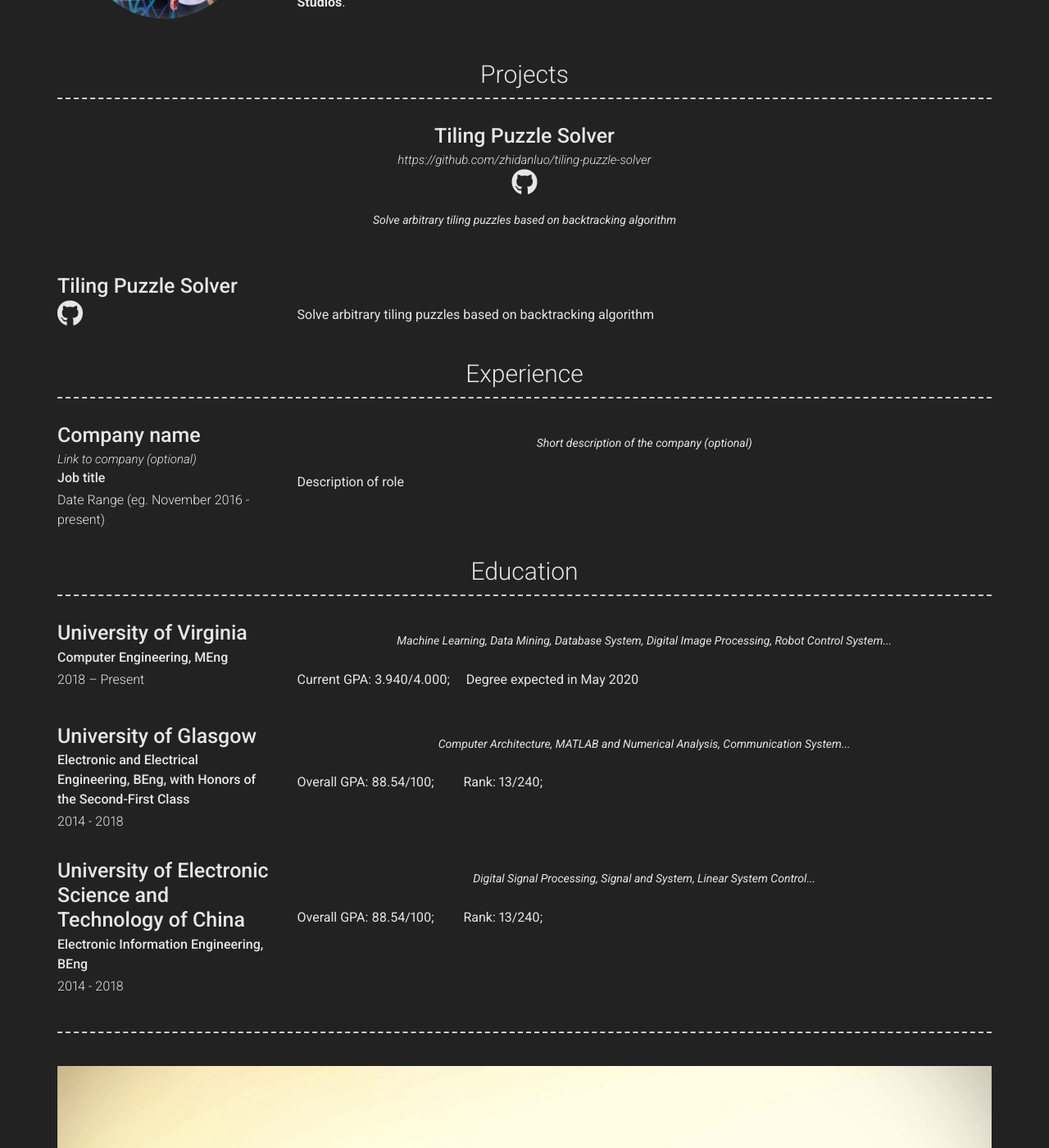
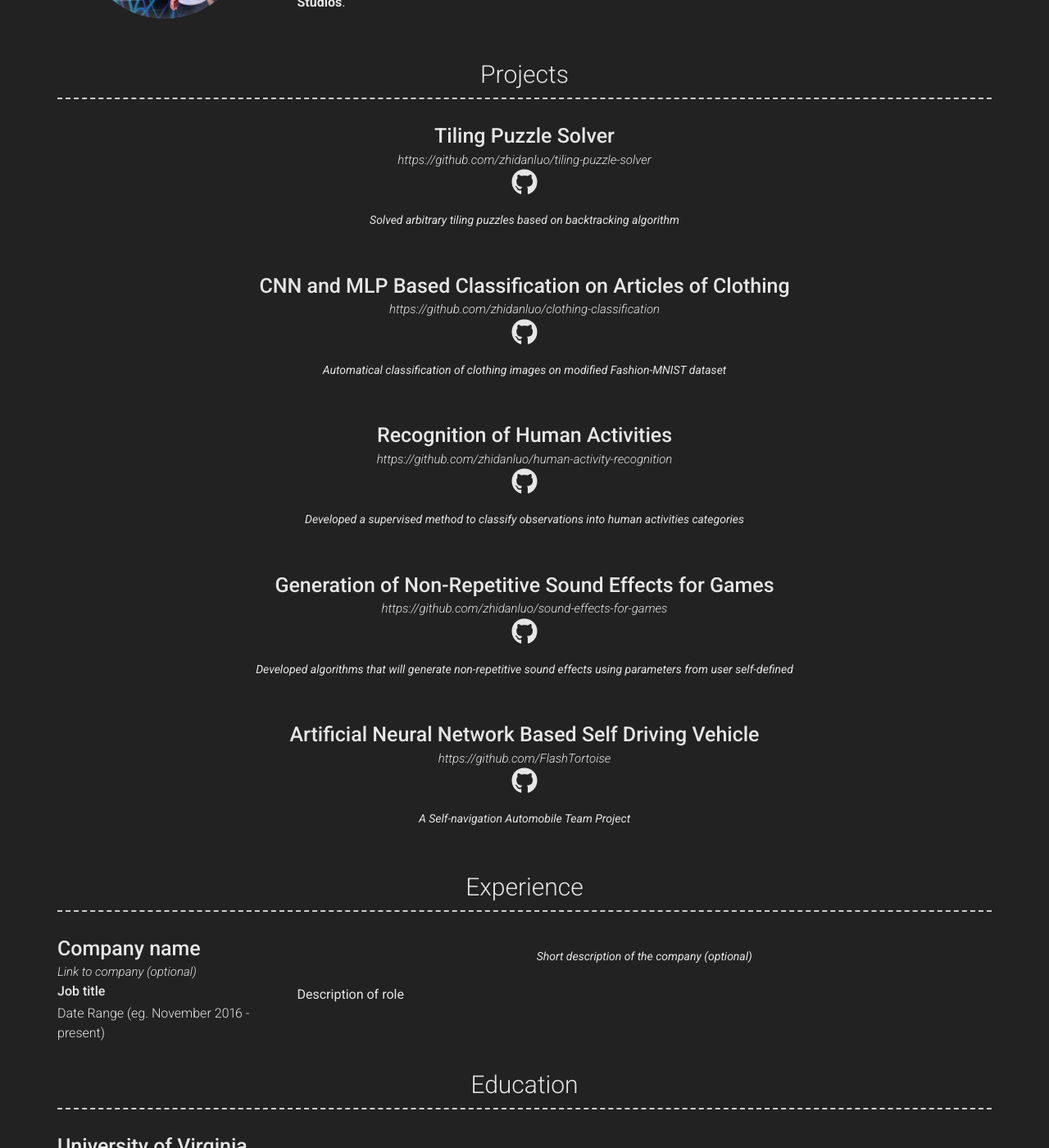
Before and after one commit to zhidanluo/zhidanluo.github.io, a Jekyll site: the page built from index.md, in a window 1280 px wide and 1400 px high, scrolled down 479 px. Shown: the whole window at 82% size. Built offline with Jekyll 4.4.1, drawn with Linux system fonts in a browser that asks for light colours; nearby versions of some CDN libraries.

Commit message:
Update projects.yml

```diff
--- a/_data/projects.yml
+++ b/_data/projects.yml
@@ -4,15 +4,40 @@
   link: https://github.com/zhidanluo/tiling-puzzle-solver
   github: zhidanluo/tiling-puzzle-solver
   quote: >
-    Solve arbitrary tiling puzzles based on backtracking algorithm
+    Solved arbitrary tiling puzzles based on backtracking algorithm
   description: | # this will include new lines to allow paragraphs
 
 
-- layout: left
-  name: Tiling Puzzle Solver
-#   link: Link to project (eg. sproogen.github.io/modern-resume-theme)(optional)
-  github: zhidanluo/tiling-puzzle-solver
+- layout: top-middle
+  name: CNN and MLP Based Classification on Articles of Clothing
+  link: https://github.com/zhidanluo/clothing-classification
+  github: zhidanluo/clothing-classification
   quote: >
+    Automatical classification of clothing images on modified Fashion-MNIST dataset
+  description: | # this will include new lines to allow paragraphs
 
+
+- layout: top-middle
+  name: Recognition of Human Activities
+  link: https://github.com/zhidanluo/human-activity-recognition
+  github: zhidanluo/human-activity-recognition
+  quote: >
+    Developed a supervised method to classify observations into human activities categories
   description: | # this will include new lines to allow paragraphs
-    Solve arbitrary tiling puzzles based on backtracking algorithm
+
+- layout: top-middle
+  name: Generation of Non-Repetitive Sound Effects for Games
+  link: https://github.com/zhidanluo/sound-effects-for-games
+  github: zhidanluo/sound-effects-for-games
+  quote: >
+    Developed algorithms that will generate non-repetitive sound effects using parameters from user self-defined
+  description: | # this will include new lines to allow paragraphs
+
+
+- layout: top-middle
+  name: Artificial Neural Network Based Self Driving Vehicle
+  link: https://github.com/FlashTortoise
+  github: FlashTortoise
+  quote: >
+    A Self-navigation Automobile Team Project
+  description: | # this will include new lines to allow paragraphs
```
